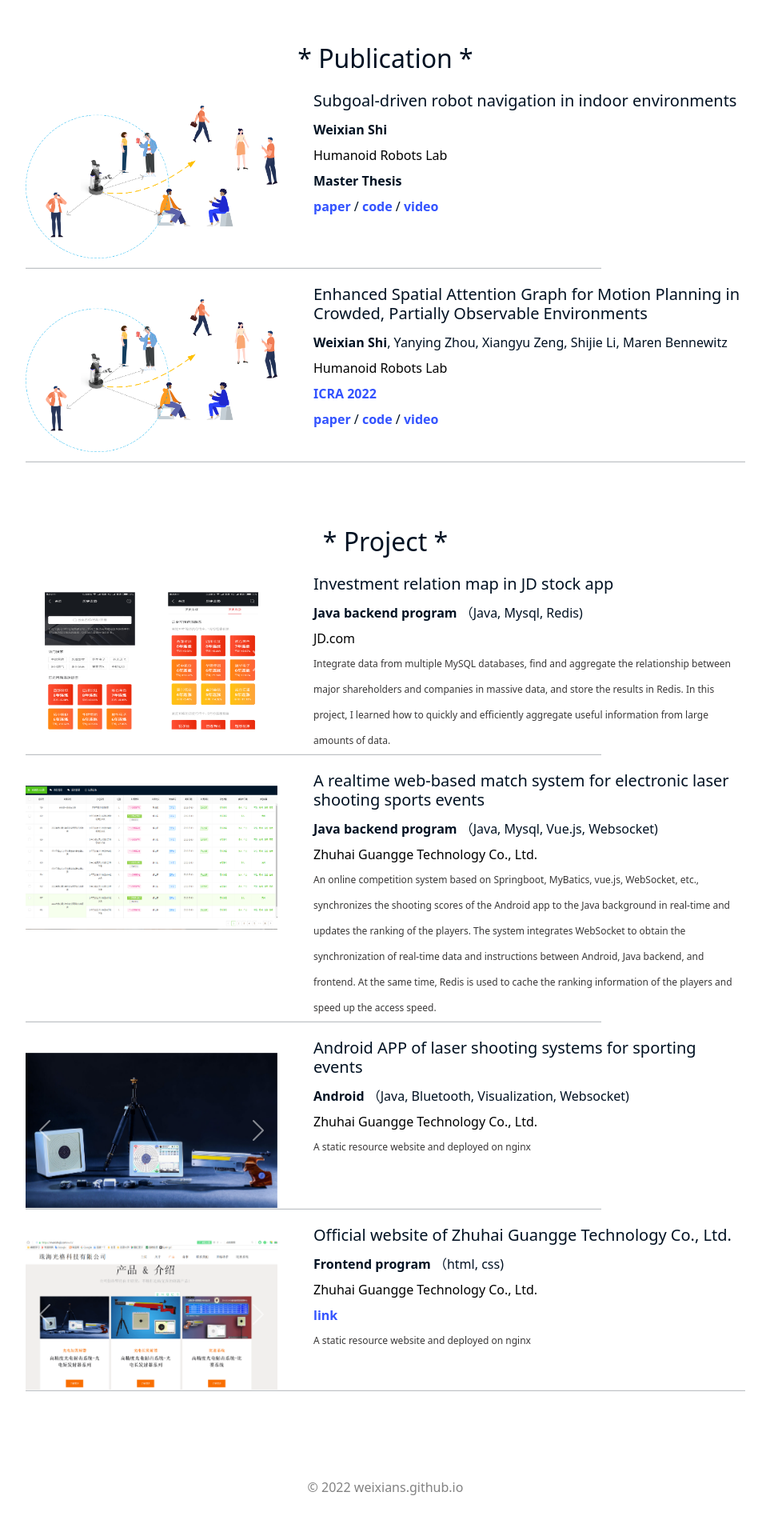
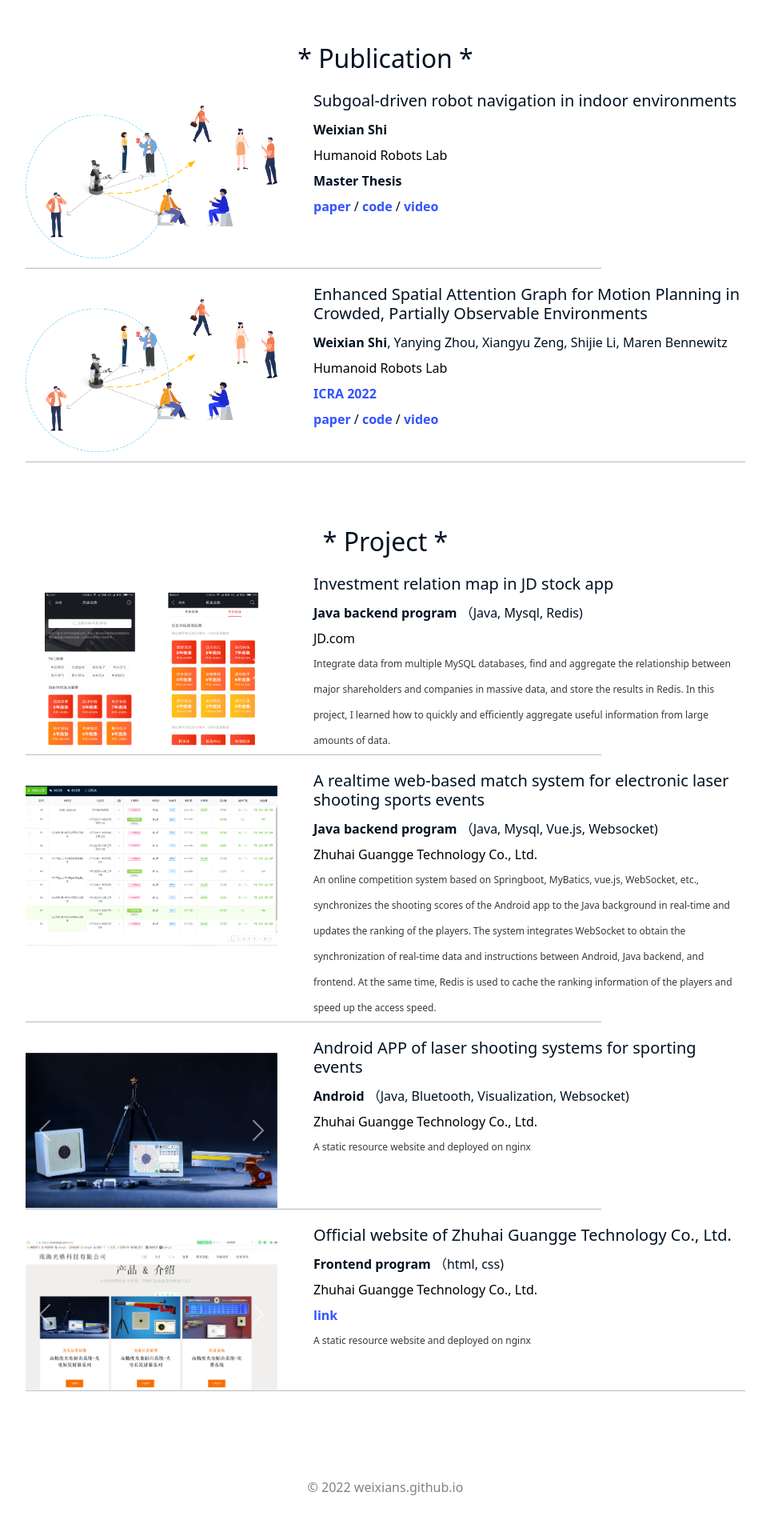
Before and after one commit to weixians/weixians.github.io, a Jekyll site: the page built from about_me.html, in a window 1280 px wide. Shown: the part 979-2899 px from the top of the page at 80% size, without its empty margins (158-1121 px from the left). Built offline with Jekyll 4.4.1, drawn with Linux system fonts in a browser that asks for light colours.

Commit message:
change content

```diff
--- a/about_me.html
+++ b/about_me.html
@@ -52,7 +52,7 @@ subtitle:
 
         img.vertical {
             width: auto;
-            height: 180px;
+            height: 200px;
         }
     </style>
 
```
